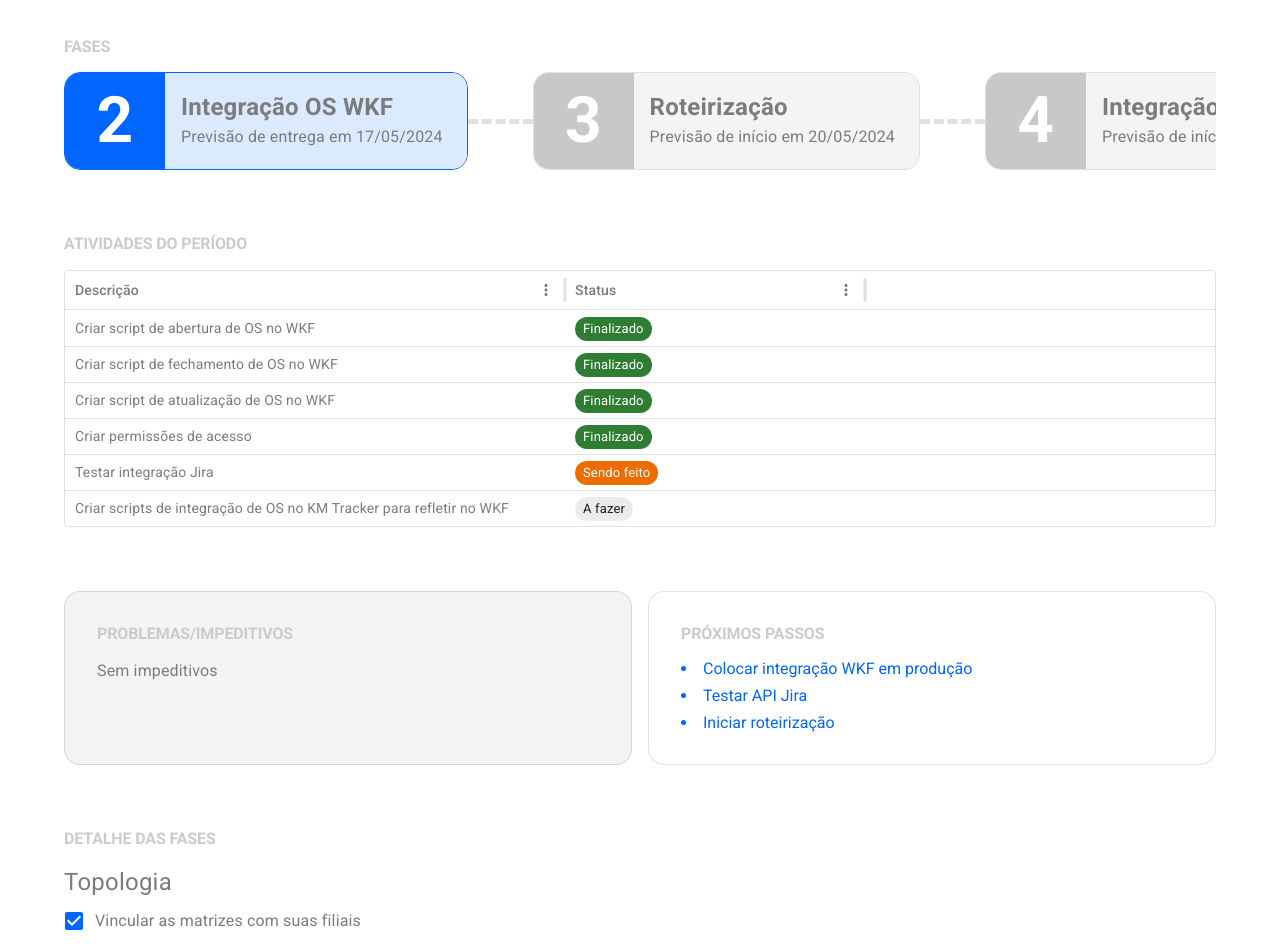
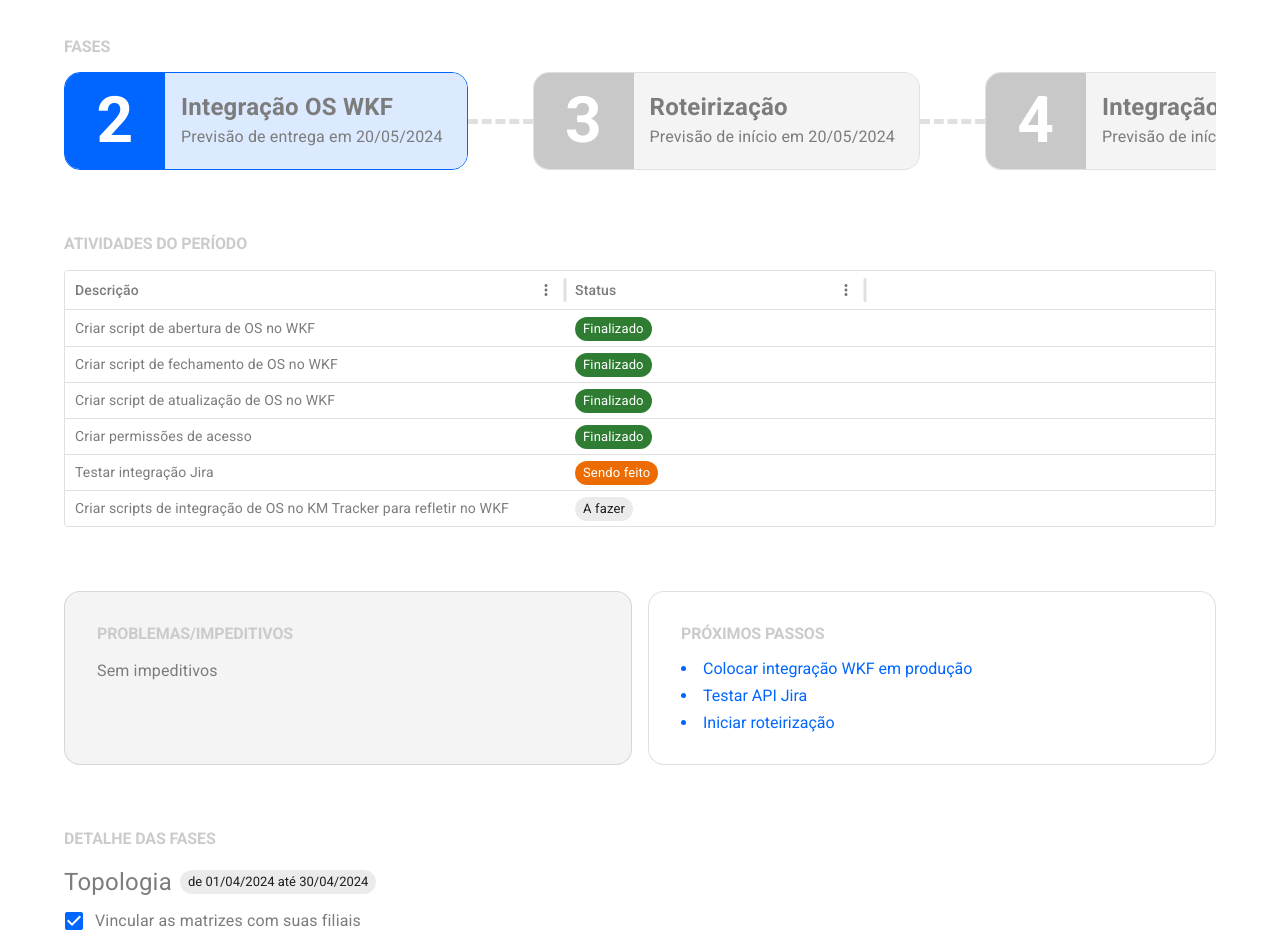
Before and after one commit to gffhammes/status-report-km-tracker, a React (Vite) app: page / in a window 1280 px wide. Shown: the part 360-1312 px from the top of the page. Built offline with nearby package versions, Linux system fonts and the light colour scheme.

Commit message:
feat: add date to project phase

```diff
--- a/src/components/ProjectAllPhasesDetails/ProjectAllPhasesDetailsItem.tsx
+++ b/src/components/ProjectAllPhasesDetails/ProjectAllPhasesDetailsItem.tsx
@@ -1,11 +1,13 @@
 import {
   Box,
   Checkbox,
+  Chip,
   FormControlLabel,
   Stack,
   Typography,
 } from "@mui/material";
 import { IProjectPhase } from "../../data/interfaces";
+import { addWorkDays } from "../../helpers/utils";
 
 export interface IProjectAllPhasesDetailsItemProps {
   phase: IProjectPhase;
@@ -14,9 +16,23 @@ export interface IProjectAllPhasesDetailsItemProps {
 export const ProjectAllPhasesDetailsItem = ({
   phase,
 }: IProjectAllPhasesDetailsItemProps) => {
+  const initialDate = phase.expectedStartDate;
+  const finalDate = addWorkDays({
+    initialDate,
+    daysToSum: phase.expectedDurationInDays - 1,
+  });
+
+  const datesText = `de ${initialDate.toLocaleDateString(
+    "pt-BR"
+  )} até ${finalDate.toLocaleDateString("pt-BR")}`;
+
   return (
     <Box>
-      <Typography fontSize={24}>{phase.name}</Typography>
+      <Stack direction="row" alignItems="center" gap={1}>
+        <Typography fontSize={24}>{phase.name}</Typography>
+
+        <Chip label={datesText} size="small" />
+      </Stack>
 
       {phase.activities.map((activity, index) => {
         return (
--- a/src/components/ProjectPhasesSummary/ProjectPhasesSummaryItem.tsx
+++ b/src/components/ProjectPhasesSummary/ProjectPhasesSummaryItem.tsx
@@ -1,6 +1,7 @@
 import { Box, Paper, Stack, Typography } from "@mui/material";
 import { IProjectPhase } from "../../data/interfaces";
 import { projectData } from "../../data/projectData";
+import { addWorkDays } from "../../helpers/utils";
 
 export interface IProjectPhasesSummaryItemProps {
   index: number;
@@ -23,11 +24,10 @@ export const ProjectPhasesSummaryItem = ({
         );
       }
 
-      const expectedEndDate = new Date(phase.expectedStartDate);
-
-      expectedEndDate.setDate(
-        expectedEndDate.getDate() + phase.expectedDurationInDays + 1
-      );
+      const expectedEndDate = addWorkDays({
+        initialDate: phase.expectedStartDate,
+        daysToSum: phase.expectedDurationInDays,
+      });
 
       return (
         "Previsão de entrega em " + expectedEndDate.toLocaleDateString("pt-BR")
--- a/src/data/projectData.ts
+++ b/src/data/projectData.ts
@@ -25,11 +25,11 @@ export const kmTrackerPhases: IProjectPhase[] = [
     expectedEndDate: new Date(2024, 3, 26),
     actualEndDate: new Date(2024, 3, 30),
     completionPercentage: 1,
-    expectedDurationInDays: 10,
+    expectedDurationInDays: 22,
   },
   {
     name: "Integração OS WKF",
-    expectedDurationInDays: 15,
+    expectedDurationInDays: 13,
     activities: [
       {
         name: "Replicar abertura de OS do WKF no KMTracker",
--- /dev/null
+++ b/src/helpers/utils.ts
@@ -0,0 +1,19 @@
+export interface ISumDaysToDateArgs {
+  initialDate: Date;
+  daysToSum: number;
+}
+
+export const addWorkDays = ({ initialDate, daysToSum }: ISumDaysToDateArgs) => {
+  const finalDate = new Date(initialDate);
+
+  for (let i = 1; i <= daysToSum; i++) {
+    finalDate.setDate(finalDate.getDate() + 1);
+    if (finalDate.getDay() === 6) {
+      finalDate.setDate(finalDate.getDate() + 2);
+    } else if (finalDate.getDay() === 0) {
+      finalDate.setDate(finalDate.getDate() + 1);
+    }
+  }
+
+  return finalDate;
+};
```
